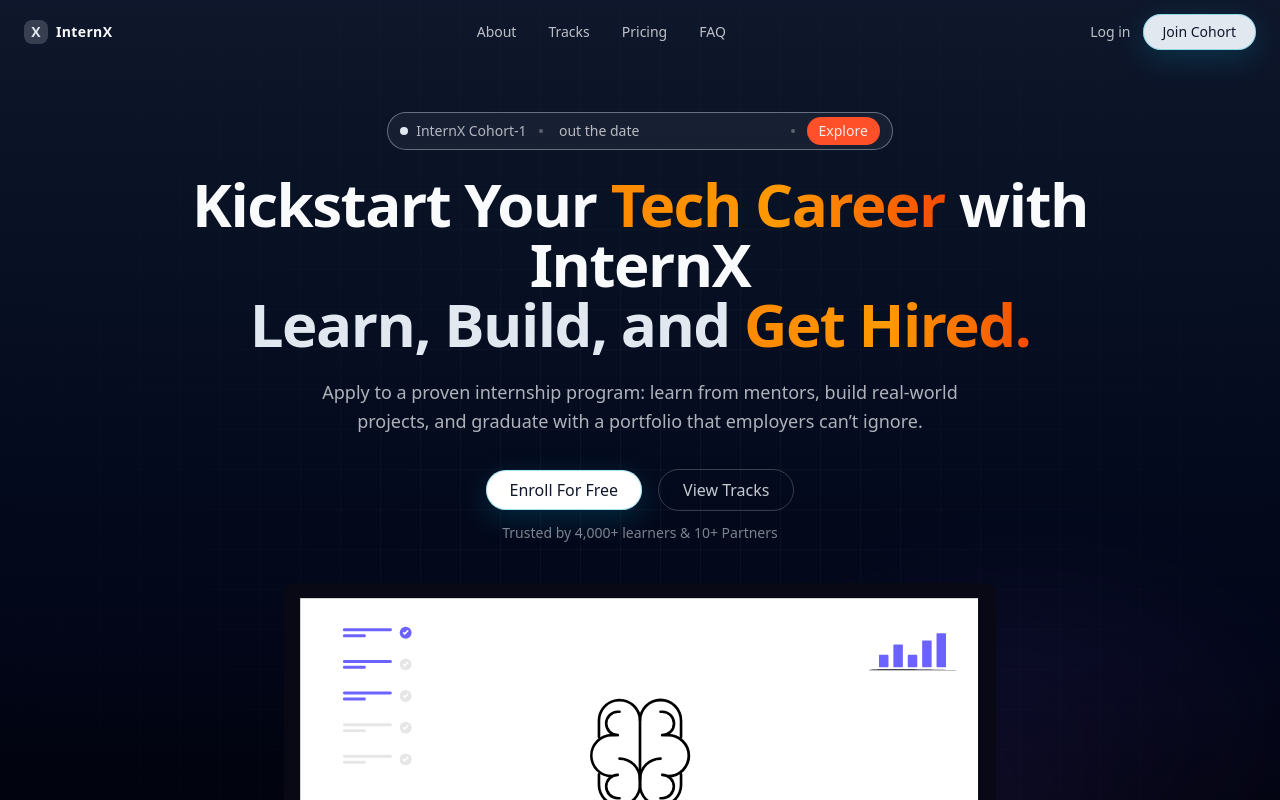
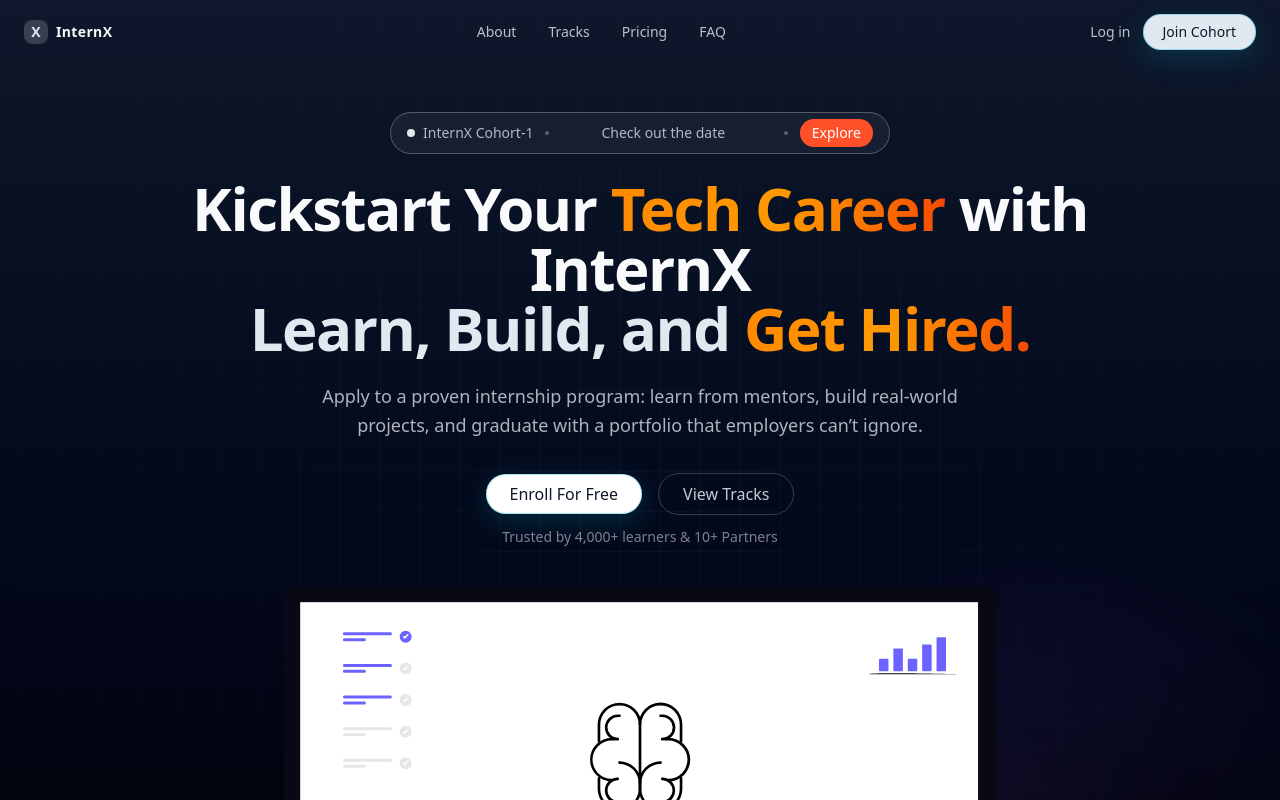
Before and after one commit to oluwaferanmi-jo/InternX, a Next.js app: page / in a window 1280 px wide. Shown: the top 800 px of the page. Built offline with nearby package versions, Linux system fonts and the light colour scheme.

Commit message:
fix: ticker static

```diff
--- a/components/sections/hero.tsx
+++ b/components/sections/hero.tsx
@@ -40,37 +40,36 @@
         {/* top badge */}
       <div className="flex justify-center">
   <div
-            className="mx-auto mb-6 inline-flex max-w-[90vw] items-center gap-2
-                       rounded-full border border-primary/40 bg-white/5 px-3 py-1
-                       text-xs sm:text-sm text-foreground/80 backdrop-blur overflow-hidden"
+    className="mx-auto mb-6 inline-flex max-w-[90vw] sm:max-w-[70vw] md:max-w-[50vw] lg:max-w-[500px]
+               items-center gap-2 rounded-full border border-primary/30 bg-white/5
+               px-4 py-1.5 text-xs sm:text-sm text-foreground/80 backdrop-blur"
   >
-            {/* left dot */}
+    {/* Left dot */}
     <span className="h-2 w-2 shrink-0 rounded-full bg-primary" />
 
-            <span className="shrink-0 whitespace-nowrap text-foreground/70">
+    {/* Cohort label */}
+    <span className="shrink-0 whitespace-nowrap font-medium text-foreground/70">
       InternX Cohort-1
     </span>
 
     {/* divider */}
     <span className="mx-1 h-1 w-1 shrink-0 rounded-full bg-white/30" />
 
-          {/* ONE-AT-A-TIME ticker (seamless) */}
-          <div className="relative overflow-hidden w-48 sm:w-56">
-            <div className="ticker-track flex items-center whitespace-nowrap">
-              <span className="ticker-item px-2">Check out the date</span>
-              {/* duplicate for seamless loop */}
-              <span className="ticker-item px-2" aria-hidden>Check out the date</span>
-
+    {/* Ticker (static for now) */}
+    <div className="relative overflow-hidden w-40 sm:w-52 md:w-64">
+      <div className="flex items-center whitespace-nowrap text-foreground/70">
+        <span className="px-2 lg:px-10">Check out the date</span>
       </div>
     </div>
 
+    {/* divider */}
+    <span className="mx-1 h-1 w-1 shrink-0 rounded-full bg-white/30" />
 
-            {/* divider + Explore */}
-            <span className="mx-1 h-1 w-1 shrink-0 rounded-full bg-white/30" />
+    {/* Explore button */}
     <Link
       href="#features"
       className="shrink-0 whitespace-nowrap rounded-full bg-[#ff5029] px-3 py-1
-                         text-foreground/90 hover:bg-primary/20"
+                 text-white text-xs sm:text-sm font-medium hover:bg-[#ff6845] transition-colors"
     >
       Explore
     </Link>
```
Lines whose indentation alone changed are shown as unchanged.
